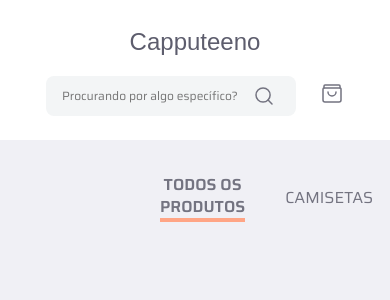
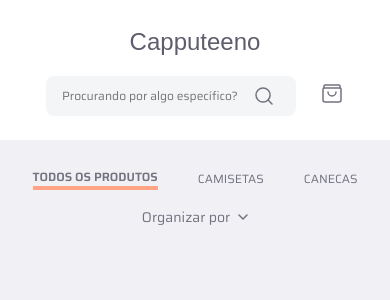
Before and after one commit to joeyanovich/capputeeno, a Next.js app in the folder capputeeno/: page / in a window 390 px wide. Shown: the top 300 px of the page. Built offline with nearby package versions, Linux system fonts and the light colour scheme; a web font is replaced by a local one.

Commit message:
responsive 📱: fix responsivity in header component and create responsivity in filter by type and category

```diff
--- a/capputeeno/src/app/page.module.css
+++ /dev/null
@@ -1,10 +0,0 @@
-.main {
-  display: flex;
-  flex-direction: column;
-  align-items: center;
-
-  min-height: 100vh;
-  padding: 2.125rem 10rem;
-
-  background-color: var(--bg-primary);
-}
--- a/capputeeno/src/app/page.tsx
+++ b/capputeeno/src/app/page.tsx
@@ -1,17 +1,29 @@
 "use client"
 
 import { FilterBar } from "@/components/filter-bar";
-import styles from "./page.module.css";
 import { ProductsList } from "@/components/products_list";
-import { QueryClient } from "@tanstack/react-query";
+import styled from "styled-components";
+
+const PageWrapper = styled.main`
+  display: flex;
+  flex-direction: column;
+  align-items: center;
+
+  min-height: 100vh;
+  padding: 0.75rem 1.5rem;
+
+  background-color: var(--bg-primary);
+
+  @media (min-width: ${props => props.theme.desktopBreakpoint}) {
+    padding: 2.125rem 10rem;
+  }
+`
 
 export default function Home() {
-  const client = new QueryClient()
-
   return (
-    <main className={styles.main}>
+    <PageWrapper>
       <FilterBar />
       <ProductsList />
-    </main>
+    </PageWrapper>
   );
 }
--- a/capputeeno/src/components/default-providers.tsx
+++ b/capputeeno/src/components/default-providers.tsx
@@ -10,7 +10,8 @@ interface DefaultProviderProps {
 }
 
 const theme = {
-  desktopBreakpoint: "768px"
+  tabletBreakpoint: "568px",
+  desktopBreakpoint: "968px"
 }
 
 export function DefaultProviders({ children }: DefaultProviderProps) {
--- a/capputeeno/src/components/filter-bar.tsx
+++ b/capputeeno/src/components/filter-bar.tsx
@@ -6,10 +6,19 @@ import { FilterByPriority } from "./filter-by-priority";
 
 const FilterContainer = styled.div`
   display: flex;
-  align-items: start;
-  justify-content: space-between;
+  align-items: center;
+  justify-content: center;
+  flex-direction: column;
+  gap: 1rem;
 
   width: 100%;
+  padding: 1rem 0;
+
+  @media (min-width: ${props => props.theme.tabletBreakpoint}) {
+    align-items: start;
+    justify-content: space-between;
+    flex-direction: row;
+  }
 `
 
 export function FilterBar() {
--- a/capputeeno/src/components/filter-by-priority.tsx
+++ b/capputeeno/src/components/filter-by-priority.tsx
@@ -34,6 +34,8 @@ const FilterContainer = styled.div`
 const PriorityFilter = styled.ul`
   position: absolute;
   top: 100%;
+  right: 50%;
+  transform: translateX(50%);
 
   width: 15.625rem;
   padding: 0.75rem 1rem;
@@ -56,6 +58,15 @@ const PriorityFilter = styled.ul`
 
   li + li {
     margin-top: 0.25rem;
+  }
+
+  @media (min-width: ${props => props.theme.tabletBreakpoint}) {
+    right: 8px;
+    transform: translateX(0%);
+  }
+
+  @media (min-width: ${props => props.theme.desktopBreakpoint}) {
+    left: 0%;
   }
 `
 
--- a/capputeeno/src/components/filter-by-type.tsx
+++ b/capputeeno/src/components/filter-by-type.tsx
@@ -15,13 +15,15 @@ const FilterList = styled.ul`
   gap: 2.5rem;
 
   list-style: none;
+
+
 `
 
 const FilterItem = styled.li<FilterItemProps>`
   font-family: inherit;
   font-weight: ${props => props.selected ? '600' : '400'};
-  font-size: 1rem;
-  line-height: 1.375rem;
+  font-size: 0.75rem;
+  line-height: 18px;
   text-align: center;
   text-transform: uppercase;
 
@@ -30,6 +32,11 @@ const FilterItem = styled.li<FilterItemProps>`
   border-bottom: ${props => props.selected ? '4px solid var(--orange-low)' : ''};
 
   color: var(--text-dark);
+
+  @media (min-width: ${props => props.theme.desktopBreakpoint}) {
+    font-size: 1rem;
+    line-height: 1.375rem;
+  }
 `
 
 export function FilterByType() {
```
Also changed, not shown: capputeeno/src/components/header.tsx (+6 -1 lines).
